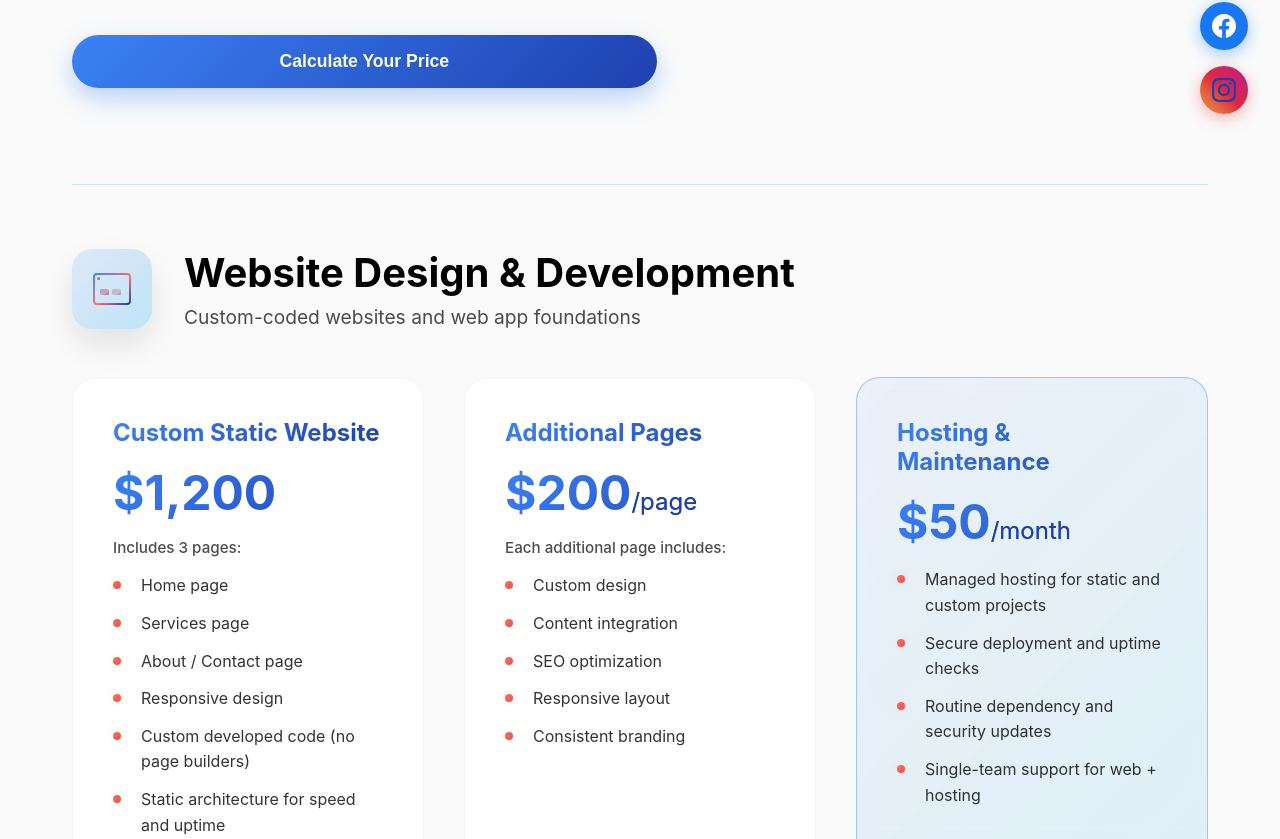
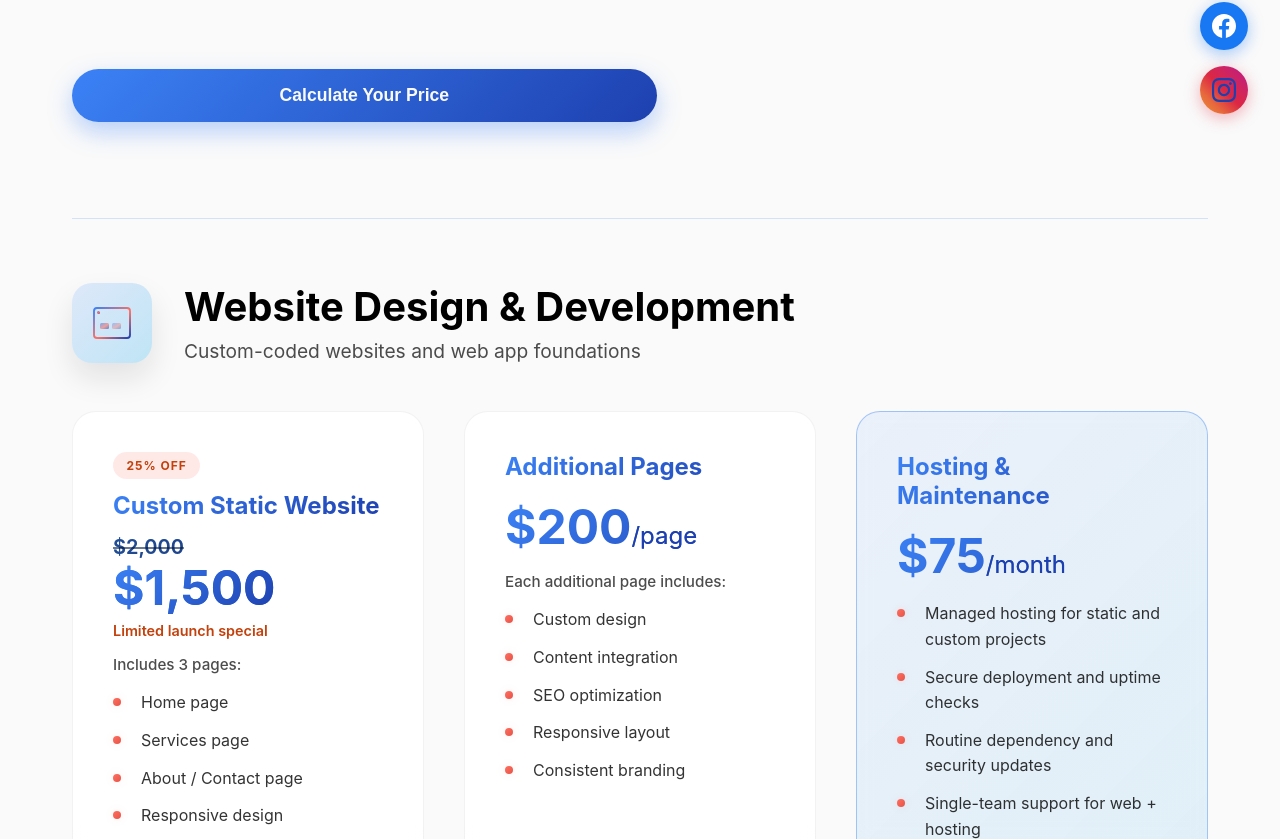
Before and after one commit to jbawt/Websidy, a React (Vite) app: page /pricing in a window 1280 px wide. Shown: the part 654-1493 px from the top of the page. Built offline with nearby package versions, Linux system fonts and the light colour scheme.

Commit message:
update pricing, include 25% off sale

```diff
--- a/src/components/PricingCalculator.css
+++ b/src/components/PricingCalculator.css
@@ -203,8 +203,27 @@
   color: rgba(0, 0, 0, 0.9);
 }
 
+.service-info {
+  display: flex;
+  flex-direction: column;
+  gap: 0.25rem;
+  min-width: 0;
+}
+
+.service-sale-note {
+  font-size: 0.75rem;
+  font-weight: 700;
+  letter-spacing: 0.03em;
+  text-transform: uppercase;
+  color: #c2410c;
+}
+
 .app.dark .service-name {
   color: rgba(250, 250, 250, 0.95);
+}
+
+.app.dark .service-sale-note {
+  color: #fdba74;
 }
 
 .service-price {
@@ -217,11 +236,51 @@
   white-space: nowrap;
 }
 
+.service-price--sale {
+  display: inline-flex;
+  flex-direction: column;
+  align-items: flex-end;
+  gap: 0.15rem;
+  white-space: normal;
+  text-align: right;
+  background: none;
+  -webkit-text-fill-color: unset;
+  color: inherit;
+}
+
+.service-price-sale-current {
+  background: linear-gradient(135deg, #3b82f6, #1e40af);
+  -webkit-background-clip: text;
+  -webkit-text-fill-color: transparent;
+  background-clip: text;
+  white-space: nowrap;
+}
+
+.service-price-original {
+  font-size: 0.85rem;
+  font-weight: 600;
+  color: rgba(0, 0, 0, 0.45);
+  text-decoration: line-through;
+  background: none;
+  -webkit-text-fill-color: currentColor;
+}
+
 .app.dark .service-price {
   background: linear-gradient(135deg, #60a5fa, #3b82f6);
   -webkit-background-clip: text;
   -webkit-text-fill-color: transparent;
   background-clip: text;
+}
+
+.app.dark .service-price-sale-current {
+  background: linear-gradient(135deg, #60a5fa, #3b82f6);
+  -webkit-background-clip: text;
+  -webkit-text-fill-color: transparent;
+  background-clip: text;
+}
+
+.app.dark .service-price-original {
+  color: rgba(250, 250, 250, 0.45);
 }
 
 .calculator-option {
--- a/src/components/PricingCalculator.jsx
+++ b/src/components/PricingCalculator.jsx
@@ -17,14 +17,15 @@ function PricingCalculator({ isOpen, onClose }) {
   const [pagesStr, setPagesStr] = useState('3')
   const [errors, setErrors] = useState({ pages: '' })
 
-  // Pricing constants
+  // Pricing constants (base uses 25% off sale price)
   const PRICING = {
     website: {
-      base: 1200,
+      base: 1500,
+      regularBase: 2000,
       additionalPage: 200,
     },
     hosting: {
-      monthly: 50,
+      monthly: 75,
     },
     social: {
       setup: 400,
@@ -75,7 +76,9 @@ function PricingCalculator({ isOpen, onClose }) {
     ]
 
     if (selections.website) {
-      lines.push('- Website Design & Development (3-page base): $1,200')
+      lines.push(
+        `- Website Design & Development (3-page base): $${PRICING.website.base.toLocaleString()} (25% off, normally $${PRICING.website.regularBase.toLocaleString()})`
+      )
       if (additionalPages > 0) {
         lines.push(
           `- Additional Pages: ${additionalPages} x $${PRICING.website.additionalPage.toLocaleString()} = $${(
@@ -218,8 +221,14 @@ function PricingCalculator({ isOpen, onClose }) {
                 onChange={(e) => handleChange('website', e.target.checked)}
               />
               <span className="checkbox-label">
-                <span className="service-name">Website Design & Development</span>
-                <span className="service-price">$1,200 base (3 pages)</span>
+                <span className="service-info">
+                  <span className="service-name">Website Design & Development</span>
+                  <span className="service-sale-note">25% off</span>
+                </span>
+                <span className="service-price service-price--sale">
+                  <span className="service-price-original">$2,000</span>
+                  <span className="service-price-sale-current">$1,500 base (3 pages)</span>
+                </span>
               </span>
             </label>
             {selections.website && (
@@ -257,7 +266,7 @@ function PricingCalculator({ isOpen, onClose }) {
                   />
                   <span className="checkbox-label">
                     <span className="service-name">Host on our servers</span>
-                    <span className="service-price">+$50/month</span>
+                    <span className="service-price">+$75/month</span>
                   </span>
                 </label>
               </div>
--- a/src/components/PricingSection.css
+++ b/src/components/PricingSection.css
@@ -150,10 +150,26 @@
   font-size: 0.95rem;
   font-weight: 500;
   color: rgba(0, 0, 0, 0.8);
+  display: flex;
+  flex-direction: column;
+  align-items: flex-start;
+  gap: 0.35rem;
 }
 
 .app.dark .pricing-label {
   color: rgba(250, 250, 250, 0.9);
+}
+
+.pricing-sale-tag {
+  font-size: 0.7rem;
+  font-weight: 700;
+  letter-spacing: 0.04em;
+  text-transform: uppercase;
+  color: #c2410c;
+}
+
+.app.dark .pricing-sale-tag {
+  color: #fdba74;
 }
 
 .pricing-value {
@@ -166,11 +182,47 @@
   background-clip: text;
 }
 
+.pricing-value--sale {
+  display: inline-flex;
+  align-items: baseline;
+  gap: 0.5rem;
+  background: none;
+  -webkit-text-fill-color: unset;
+  color: inherit;
+}
+
+.pricing-value--sale > span:last-child {
+  background: linear-gradient(135deg, #3b82f6, #1e40af);
+  -webkit-background-clip: text;
+  -webkit-text-fill-color: transparent;
+  background-clip: text;
+}
+
+.pricing-value-original {
+  font-size: 0.95rem;
+  font-weight: 600;
+  color: rgba(0, 0, 0, 0.45);
+  text-decoration: line-through;
+  background: none;
+  -webkit-text-fill-color: currentColor;
+}
+
 .app.dark .pricing-value {
   background: linear-gradient(135deg, #60a5fa, #3b82f6);
   -webkit-background-clip: text;
   -webkit-text-fill-color: transparent;
   background-clip: text;
+}
+
+.app.dark .pricing-value--sale > span:last-child {
+  background: linear-gradient(135deg, #60a5fa, #3b82f6);
+  -webkit-background-clip: text;
+  -webkit-text-fill-color: transparent;
+  background-clip: text;
+}
+
+.app.dark .pricing-value-original {
+  color: rgba(250, 250, 250, 0.45);
 }
 
 .pricing-features {
--- a/src/components/PricingSection.jsx
+++ b/src/components/PricingSection.jsx
@@ -13,7 +13,7 @@ function PricingSection() {
           <span className="pricing-eyebrow">Pricing</span>
           <h2>Transparent pricing</h2>
           <p>
-            Clear, competitive pricing for website design and social media services in Central Alberta, no hidden fees. Get a custom quote with our calculator or reach out to discuss your project.
+            Clear, competitive pricing for website design and social media services in Central Alberta, no hidden fees. Launch special: websites are $1,500 (25% off). Get a custom quote with our calculator or reach out to discuss your project.
           </p>
         </div>
 
@@ -41,9 +41,15 @@ function PricingSection() {
             </div>
             <div className="pricing-content">
               <div className="pricing-base">
-                <div className="pricing-item">
-                  <span className="pricing-label">Custom Static Website (3 pages)</span>
-                  <span className="pricing-value">$1,200</span>
+                <div className="pricing-item pricing-item--sale">
+                  <span className="pricing-label">
+                    Custom Static Website (3 pages)
+                    <span className="pricing-sale-tag">25% off</span>
+                  </span>
+                  <span className="pricing-value pricing-value--sale">
+                    <span className="pricing-value-original">$2,000</span>
+                    <span>$1,500</span>
+                  </span>
                 </div>
                 <div className="pricing-item">
                   <span className="pricing-label">Additional Pages</span>
@@ -51,11 +57,11 @@ function PricingSection() {
                 </div>
                 <div className="pricing-item">
                   <span className="pricing-label">Hosting & Maintenance</span>
-                  <span className="pricing-value">$50/month</span>
+                  <span className="pricing-value">$75/month</span>
                 </div>
               </div>
               <div className="pricing-features">
-                <p className="pricing-note">Custom developed code with fast, reliable, secure static deployment and optional managed hosting.</p>
+                <p className="pricing-note">Launch special: websites are $1,500 (25% off). Custom developed code with fast, reliable, secure static deployment and optional managed hosting.</p>
               </div>
             </div>
           </div>
--- a/src/pages/PricingPage.css
+++ b/src/pages/PricingPage.css
@@ -187,13 +187,71 @@
   color: #c2410c;
 }
 
+.pricing-tier-badge--sale {
+  background: rgba(255, 111, 97, 0.15);
+  color: #c2410c;
+}
+
 .app.dark .pricing-tier-badge {
   background: rgba(96, 165, 250, 0.15);
   color: #93c5fd;
 }
 
-.app.dark .pricing-tier-badge--monthly {
+.app.dark .pricing-tier-badge--monthly,
+.app.dark .pricing-tier-badge--sale {
   background: rgba(255, 111, 97, 0.2);
+  color: #fdba74;
+}
+
+.pricing-detail-card--sale {
+  border-color: rgba(255, 111, 97, 0.35);
+}
+
+.pricing-amount--sale {
+  display: flex;
+  flex-direction: column;
+  align-items: flex-start;
+  gap: 0.25rem;
+  line-height: 1.1;
+  background: none;
+  -webkit-text-fill-color: unset;
+}
+
+.pricing-amount--sale > span:last-child {
+  background: linear-gradient(135deg, #3b82f6, #1e40af);
+  -webkit-background-clip: text;
+  -webkit-text-fill-color: transparent;
+  background-clip: text;
+}
+
+.pricing-amount-original {
+  font-size: 1.25rem;
+  font-weight: 600;
+  color: rgba(0, 0, 0, 0.4);
+  text-decoration: line-through;
+  background: none;
+  -webkit-text-fill-color: currentColor;
+}
+
+.app.dark .pricing-amount--sale > span:last-child {
+  background: linear-gradient(135deg, #60a5fa, #3b82f6);
+  -webkit-background-clip: text;
+  -webkit-text-fill-color: transparent;
+  background-clip: text;
+}
+
+.app.dark .pricing-amount-original {
+  color: rgba(250, 250, 250, 0.4);
+}
+
+.pricing-sale-note {
+  font-size: 0.9rem;
+  font-weight: 600;
+  color: #c2410c;
+  margin: -0.5rem 0 1rem;
+}
+
+.app.dark .pricing-sale-note {
   color: #fdba74;
 }
 
--- a/src/pages/PricingPage.jsx
+++ b/src/pages/PricingPage.jsx
@@ -18,7 +18,7 @@ function PricingPage() {
             <span className="pricing-hero-eyebrow">Pricing</span>
             <h1>Simple, Transparent Pricing</h1>
             <p className="pricing-hero-description">
-              Clear, competitive pricing for website design and digital services in Sylvan Lake and across Central Alberta. Every project is custom-built for speed, security, and reliability, with no hidden fees.
+              Clear, competitive pricing for website design and digital services in Sylvan Lake and across Central Alberta. Launch special: websites are 25% off at $1,500 (regularly $2,000). Every project is custom-built for speed, security, and reliability, with no hidden fees.
             </p>
             <button
               className="pricing-calculator-button"
@@ -61,9 +61,14 @@ function PricingPage() {
 
           <div className="pricing-detail-content">
             <div className="pricing-detail-grid">
-              <div className="pricing-detail-card">
+              <div className="pricing-detail-card pricing-detail-card--sale">
+                <span className="pricing-tier-badge pricing-tier-badge--sale">25% off</span>
                 <h3>Custom Static Website</h3>
-                <div className="pricing-amount">$1,200</div>
+                <div className="pricing-amount pricing-amount--sale">
+                  <span className="pricing-amount-original">$2,000</span>
+                  <span>$1,500</span>
+                </div>
+                <p className="pricing-sale-note">Limited launch special</p>
                 <p className="pricing-includes">Includes 3 pages:</p>
                 <ul className="pricing-features-list">
                   <li>Home page</li>
@@ -91,7 +96,7 @@ function PricingPage() {
               </div>
               <div className="pricing-detail-card featured">
                 <h3>Hosting & Maintenance</h3>
-                <div className="pricing-amount">$50<span className="pricing-period">/month</span></div>
+                <div className="pricing-amount">$75<span className="pricing-period">/month</span></div>
                 <ul className="pricing-features-list">
                   <li>Managed hosting for static and custom projects</li>
                   <li>Secure deployment and uptime checks</li>
```
